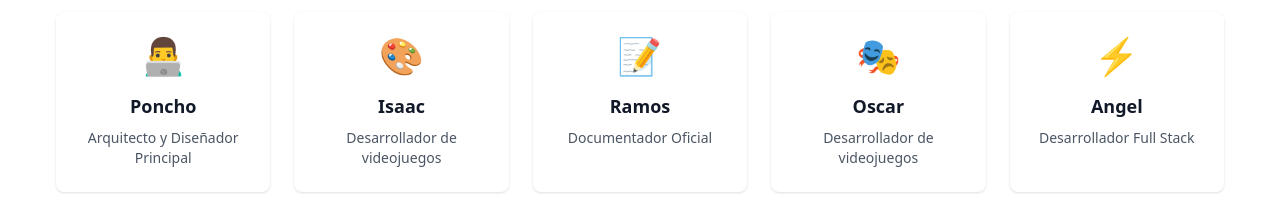
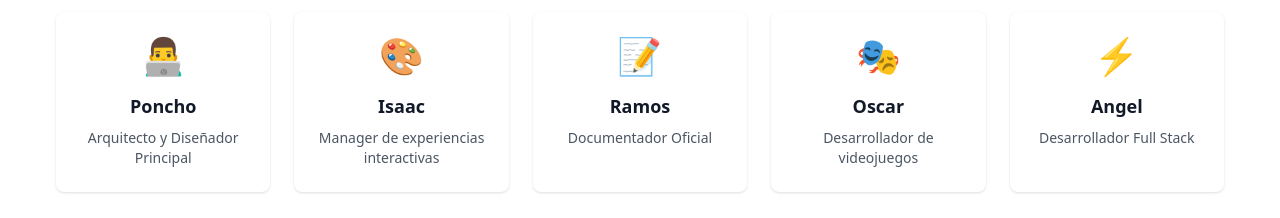
Before and after one commit to PardalisEdu/PardalisWebSite, a SvelteKit app: page /about in a window 1280 px wide. Shown: the part 1160-1378 px from the top of the page. Built offline with nearby package versions, Linux system fonts and the light colour scheme.

Commit message:
[Change] Cambio de rol 🐄

```diff
--- a/src/routes/about/+page.svelte
+++ b/src/routes/about/+page.svelte
@@ -26,7 +26,7 @@
 
     const team = [
         { name: "Poncho", role: "Arquitecto y Diseñador Principal", emoji: "👨‍💻" },
-        { name: "Isaac", role: "Desarrollador de videojuegos", emoji: "🎨" },
+        { name: "Isaac", role: "Manager de experiencias interactivas", emoji: "🎨" },
         { name: "Ramos", role: "Documentador Oficial", emoji: "📝" },
         { name: "Oscar", role: "Desarrollador de videojuegos", emoji: "🎭" },
         { name: "Angel", role: "Desarrollador Full Stack", emoji: "⚡" }
```
